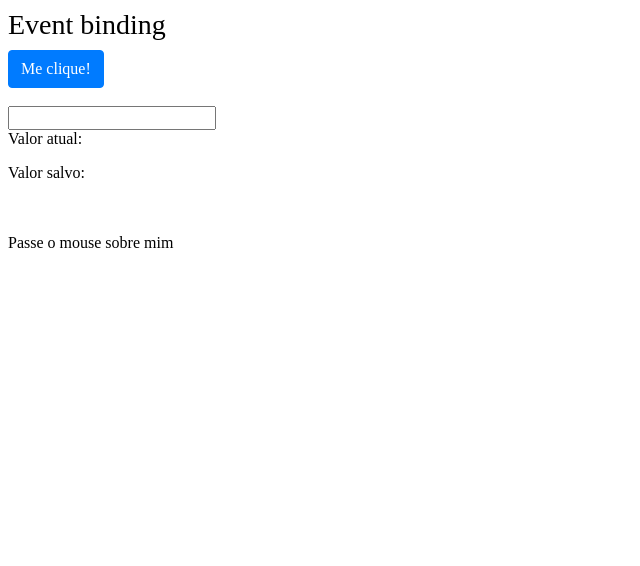
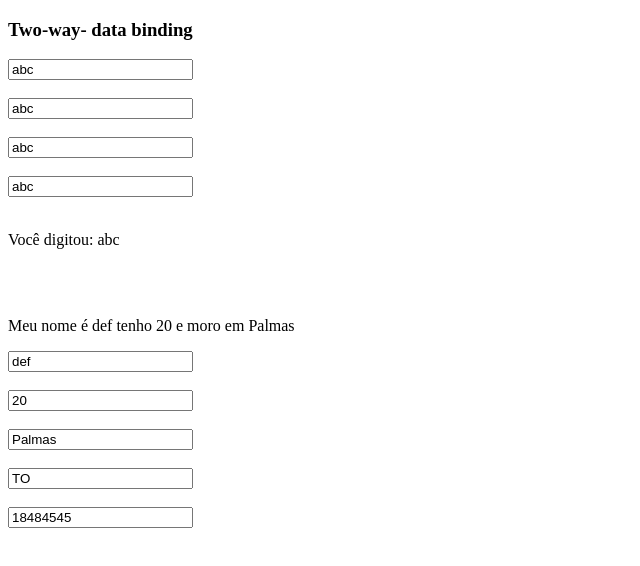
Before and after one commit to uandersonferreira/curso-angular, an Angular app in the folder angular-loiane/data-binding/: page / in a window 1280 px wide. Shown: the top 566 px of the page, without its empty margins (0-640 px from the left). Built offline with nearby package versions, Linux system fonts and the light colour scheme.

Commit message:
feat: utilizando Two-way data binding [(ngModel)]

```diff
--- a/angular-loiane/data-binding/src/app/app.module.ts
+++ b/angular-loiane/data-binding/src/app/app.module.ts
@@ -4,6 +4,8 @@ import { BrowserModule } from '@angular/platform-browser';
 import { AppRoutingModule } from './app-routing.module';
 import { AppComponent } from './app.component';
 import { DataBindingComponent } from './data-binding/data-binding.component';
+import {FormsModule} from "@angular/forms";
+import {MeuFormModule} from "./meu-form/meu-form.module";
 
 @NgModule({
   declarations: [
@@ -12,7 +14,9 @@ import { DataBindingComponent } from './data-binding/data-binding.component';
   ],
   imports: [
     BrowserModule,
-    AppRoutingModule
+    AppRoutingModule,
+    FormsModule,
+    MeuFormModule
   ],
   providers: [],
   bootstrap: [AppComponent]
--- a/angular-loiane/data-binding/src/app/data-binding/data-binding.component.html
+++ b/angular-loiane/data-binding/src/app/data-binding/data-binding.component.html
@@ -1,6 +1,6 @@
 <section>
 
-<!--  <article>
+ <!-- <article>
     <h3>Interpolation / Interpolação</h3>
     <p>String renderizada com interpolação: {{ url }}</p>
     <p>Resultado de 1 + 1 é: {{ 1 + 1 }}</p>
@@ -61,9 +61,9 @@
       </div>
     </div>
   </article>
-  <hr> <br><br>-->
+  <hr> <br><br>
 
-  <!-- Event binding-->
+  &lt;!&ndash; Event binding&ndash;&gt;
   <section>
     <h3>Event binding</h3>
     <div>
@@ -71,7 +71,7 @@
           (click) = "botaoClicado()"
           class="btn btn-primary"
           >Me clique!
-      </button><!-- on-click="botaoClicado()" é o angular executa por debaixo dos panos-->
+      </button>&lt;!&ndash; on-click="botaoClicado()" é o angular executa por debaixo dos panos&ndash;&gt;
 
       <br><br>
 
@@ -95,7 +95,9 @@
       </span>
 
     </div>
-  </section>
+  </section>-->
+
+<app-meu-form></app-meu-form>
 
 
 </section>
--- a/angular-loiane/data-binding/src/app/data-binding/data-binding.component.ts
+++ b/angular-loiane/data-binding/src/app/data-binding/data-binding.component.ts
@@ -60,6 +60,10 @@ TEMPLATE <---- COMPONENT (Valor do component para o template)
 
 TEMPLATE ----> COMPONENT
   - (evento) = "handler"
-  - [(ngModel)] = "propriedade"
+
+TEMPLATE <----> COMPONENT (Bi-direcional)
+  - [(ngModel)] = "propriedade" - TWO WAY DATA BINDING
+    - Usa-se binding de eventos + propriedades
+
 
  */
--- /dev/null
+++ b/angular-loiane/data-binding/src/app/meu-form/meu-form.component.html
@@ -0,0 +1,53 @@
+<section class="two-way-binding">
+  <article>
+    <h3>Two-way- data binding</h3>
+    <div>
+      <!--Para impementar o ngModel estamos:
+        1. usando o [property] binding para pegar a propriedade 'nome'
+           declarada no component.
+        2. Estamos usando o (event) binding para captar a entrada de dados
+           do campo input do template e setando na propriedade 'name'
+        3. Exibindo o resultado com uma {{ interpolação }}
+      -->
+
+      <input type="text"
+             [value]="nome"
+             (input)="nome = inputName.value"
+             #inputName> <br><br>
+      <!--
+         Neste exemplo estamos usando a propriedade value do input
+         e setando o valor através do evento de (input), para isso foi
+         preciso declarar um variavel local '#variavel' (que representa o conteudo digitado) e
+         então pegar o valor dela e setar na propriedade 'nome' vinda do component
+      -->
+
+      <input type="text"
+             [ngModel]="nome"
+             (ngModelChange)="nome = $event"
+      > <br><br>
+      <!--
+        Aqui já utilizamos a propriedade [ngModel] para pegar a propriedade 'nome'
+        do component e através do evento (ngModelChange) pegamos diretamente o valor
+        do conteudo digiatdo, pois o angualr somente necessita da declaração de $event
+        para conseguir captar o conteúdo.
+      -->
+
+      <!-- Forma simplicada no [(ngModel)] que segue a sintaxe "Banana na caixa [()]" -->
+      <input type="text" [(ngModel)] = "nome"><br><br>
+      <input type="text" bindon-ngModel = "nome"><br><br><!-- E o que o angular executa por debiaxo dos panos-->
+      <p>Você digitou: {{ nome }}</p><br><br>
+
+      <!-- ngModel representa um object/class e é uma diretiva que pertence ao FormsModel-->
+      <div>
+        <p>Meu nome é {{pessoa.nome }} tenho {{ pessoa.idade }} e moro em {{pessoa.end.cidade}}</p>
+        <input type="text" [(ngModel)] = 'pessoa.nome'><br><br>
+        <input type="text" [(ngModel)]="pessoa.idade"><br><br>
+        <input type="text" [(ngModel)]="pessoa.end.cidade"><br><br>
+        <input type="text" [(ngModel)]="pessoa.end.estado"><br><br>
+        <input type="text" [(ngModel)]="pessoa.end.cep"><br><br>
+
+      </div>
+
+    </div>
+  </article>
+</section>
--- /dev/null
+++ b/angular-loiane/data-binding/src/app/meu-form/meu-form.component.ts
@@ -0,0 +1,20 @@
+import { Component } from '@angular/core';
+
+@Component({
+  selector: 'app-meu-form',
+  templateUrl: './meu-form.component.html',
+  styleUrls: ['./meu-form.component.css']
+})
+export class MeuFormComponent {
+  nome:string = 'abc'
+
+  pessoa: any ={
+    nome: 'def',
+    idade: 20,
+    end: {
+      cidade: 'Palmas',
+      estado: 'TO',
+      cep: "18484545"
+    }
+  }
+}
```
Also changed, not shown: angular-loiane/data-binding/src/app/meu-form/meu-form.module.ts (added, +22 -0 lines), angular-loiane/data-binding/src/app/meu-form/meu-form.component.css (added).
